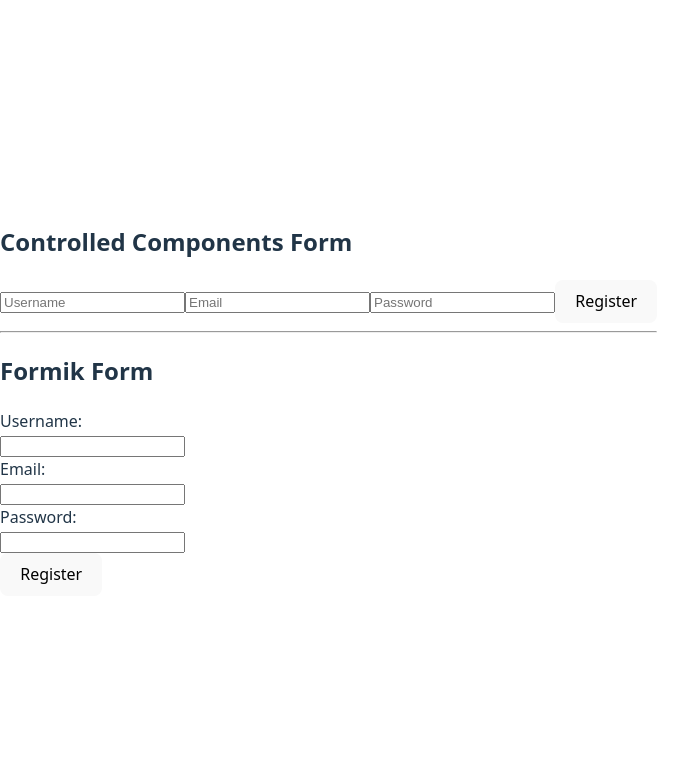
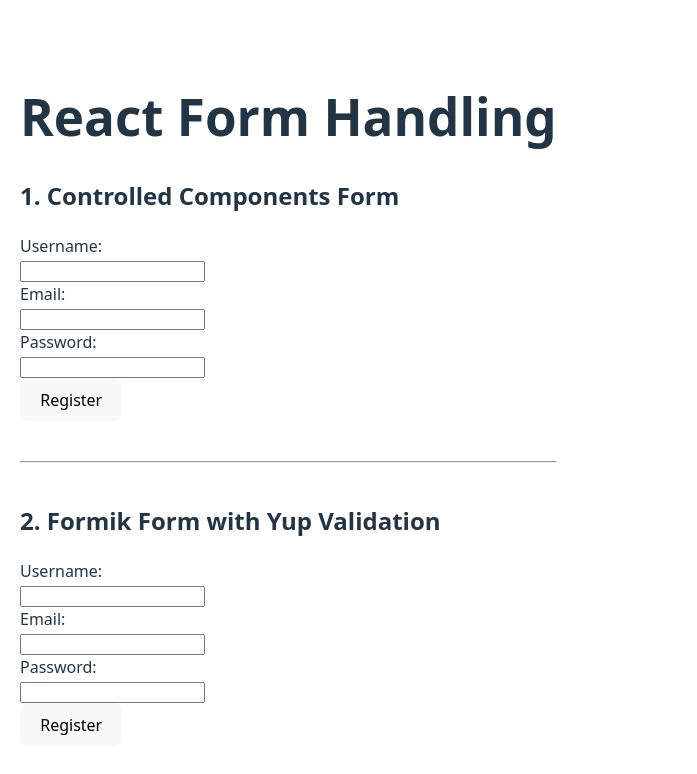
Before and after one commit to Mahmoudellawendy/alx-fe-reactjs, a React (Vite) app in the folder form-handling-react/: page / in a window 1280 px wide. Shown: the top 774 px of the page, without its empty margins (0-697 px from the left). Built offline with nearby package versions, Linux system fonts and the light colour scheme.

Commit message:
add more edits

```diff
--- a/form-handling-react/src/App.jsx
+++ b/form-handling-react/src/App.jsx
@@ -4,11 +4,15 @@
 
 function App() {
   return (
-    <div>
-      <h2>Controlled Components Form</h2>
+    <div style={{ padding: '20px' }}>
+      <h1>React Form Handling</h1>
+
+      <h2>1. Controlled Components Form</h2>
       <RegistrationForm />
-      <hr />
-      <h2>Formik Form</h2>
+
+      <hr style={{ margin: '40px 0' }} />
+
+      <h2>2. Formik Form with Yup Validation</h2>
       <FormikForm />
     </div>
   );
--- a/form-handling-react/src/components/FormikForm.jsx
+++ b/form-handling-react/src/components/FormikForm.jsx
@@ -2,25 +2,17 @@
 import { Formik, Form, Field, ErrorMessage } from 'formik';
 import * as Yup from 'yup';
 
-// 1. Yup validation schema
 const SignupSchema = Yup.object().shape({
-  username: Yup.string()
-    .required('Username is required'),
-  email: Yup.string()
-    .email('Invalid email address')
-    .required('Email is required'),
-  password: Yup.string()
-    .min(6, 'Password must be at least 6 characters')
-    .required('Password is required'),
+  username: Yup.string().required('Username is required'),
+  email: Yup.string().email('Invalid email address').required('Email is required'),
+  password: Yup.string().min(6, 'Password must be at least 6 characters').required('Password is required'),
 });
 
-const FormikForm = () => {
-  return (
+const FormikForm = () => (
   <Formik
     initialValues={{ username: '', email: '', password: '' }}
-      validationSchema={SignupSchema}  // 2. Yup schema used here
+    validationSchema={SignupSchema}
     onSubmit={(values, { setSubmitting, resetForm }) => {
-        // 3. Formik validation logic + mock API submission simulation
       setTimeout(() => {
         alert('User Registered:\n' + JSON.stringify(values, null, 2));
         resetForm();
@@ -31,19 +23,19 @@
     {({ isSubmitting }) => (
       <Form>
         <div>
-            <label htmlFor="username">Username:</label><br/>
+          <label>Username:</label><br />
           <Field type="text" name="username" />
           <ErrorMessage name="username" component="div" style={{ color: 'red' }} />
         </div>
 
         <div>
-            <label htmlFor="email">Email:</label><br/>
+          <label>Email:</label><br />
           <Field type="email" name="email" />
           <ErrorMessage name="email" component="div" style={{ color: 'red' }} />
         </div>
 
         <div>
-            <label htmlFor="password">Password:</label><br/>
+          <label>Password:</label><br />
           <Field type="password" name="password" />
           <ErrorMessage name="password" component="div" style={{ color: 'red' }} />
         </div>
@@ -55,6 +47,5 @@
     )}
   </Formik>
 );
-};
 
 export default FormikForm;
--- a/form-handling-react/src/components/RegistrationForm.jsx
+++ b/form-handling-react/src/components/RegistrationForm.jsx
@@ -9,8 +9,8 @@
   const validate = () => {
     const newErrors = {};
     if (!username) newErrors.username = 'Username is required';
-    if (!email) newErrors.email = 'Email is required';   // <== هنا شرط التحقق
-    if (!password) newErrors.password = 'Password is required';  // <== هنا شرط التحقق
+    if (!email) newErrors.email = 'Email is required';
+    if (!password) newErrors.password = 'Password is required';
     setErrors(newErrors);
     return Object.keys(newErrors).length === 0;
   };
@@ -18,34 +18,41 @@
   const handleSubmit = (e) => {
     e.preventDefault();
     if (!validate()) return;
-    alert(`Registered with: ${username}, ${email}`);
+
+    alert(`User Registered:\nUsername: ${username}\nEmail: ${email}`);
   };
 
   return (
     <form onSubmit={handleSubmit}>
+      <div>
+        <label>Username:</label><br />
         <input
           type="text"
-        placeholder="Username"
           value={username}
-        onChange={e => setUsername(e.target.value)}
+          onChange={(e) => setUsername(e.target.value)}
         />
         {errors.username && <div style={{ color: 'red' }}>{errors.username}</div>}
+      </div>
 
+      <div>
+        <label>Email:</label><br />
         <input
           type="email"
-        placeholder="Email"
           value={email}
-        onChange={e => setEmail(e.target.value)}
+          onChange={(e) => setEmail(e.target.value)}
         />
         {errors.email && <div style={{ color: 'red' }}>{errors.email}</div>}
+      </div>
 
+      <div>
+        <label>Password:</label><br />
         <input
           type="password"
-        placeholder="Password"
           value={password}
-        onChange={e => setPassword(e.target.value)}
+          onChange={(e) => setPassword(e.target.value)}
         />
         {errors.password && <div style={{ color: 'red' }}>{errors.password}</div>}
+      </div>
 
       <button type="submit">Register</button>
     </form>
```
Lines whose indentation alone changed are shown as unchanged.
